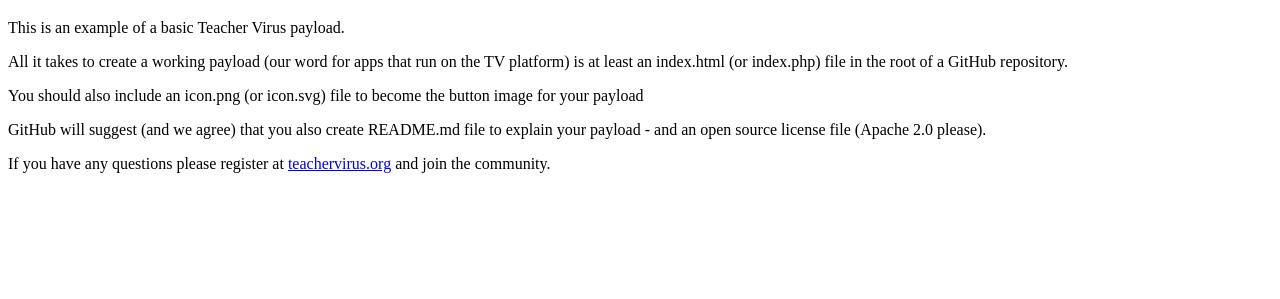
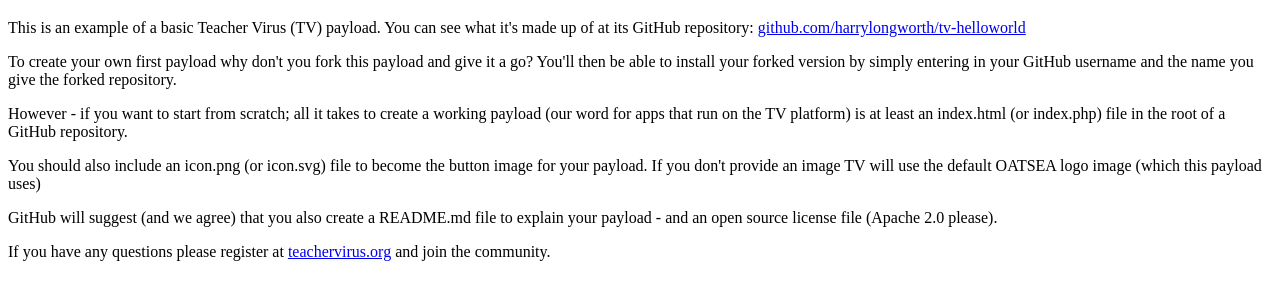
Before and after one commit to harrylongworth/tv-helloworld, a plain HTML site: page index.html in a window 1280 px wide. Shown: the part 61-360 px from the top of the page. Drawn offline with Linux system fonts and the light colour scheme.

Commit message:
Updated text with further explanation

```diff
--- a/index.html
+++ b/index.html
@@ -7,11 +7,12 @@
 
 <body>
 <h1>Hello World!</h1>
-<p>This is an example of a basic Teacher Virus payload.</p>
-<p>All it takes to create a working payload (our word for apps that run on the TV platform) is at least an index.html (or index.php) file in the root of a GitHub repository.</p>
-<p>You should also include an icon.png (or icon.svg) file to become the button image for your payload</p>
-<p>GitHub will suggest (and we agree) that you also create README.md file to explain your payload - and an open source license file (Apache 2.0 please).</p>
-<p>If you have any questions please register at <a href="teachervirus.org">teachervirus.org</a> and join the community.</p>
+<p>This is an example of a basic Teacher Virus (TV) payload.  You can see what it's made up of at its GitHub repository:  <a href="https://github.com/harrylongworth/tv-helloworld">github.com/harrylongworth/tv-helloworld</a></p>
+<p>To create your own first payload why don't you fork this payload and give it a go? You'll then be able to install your forked version by simply entering in your GitHub username and the name you give the forked repository.</p>
+<p>However - if you want to start from scratch; all it takes to create a working payload (our word for apps that run on the TV platform) is at least an index.html (or index.php) file in the root of a GitHub repository.</p>
+<p>You should also include an icon.png (or icon.svg) file to become the button image for your payload.  If you don't provide an image TV will use the default OATSEA logo image (which this payload uses)</p>
+<p>GitHub will suggest (and we agree) that you also create a README.md file to explain your payload - and an open source license file (Apache 2.0 please).</p>
+<p>If you have any questions please register at <a href="http://teachervirus.org">teachervirus.org</a> and join the community.</p>
 </body>
 
 </html>
```
